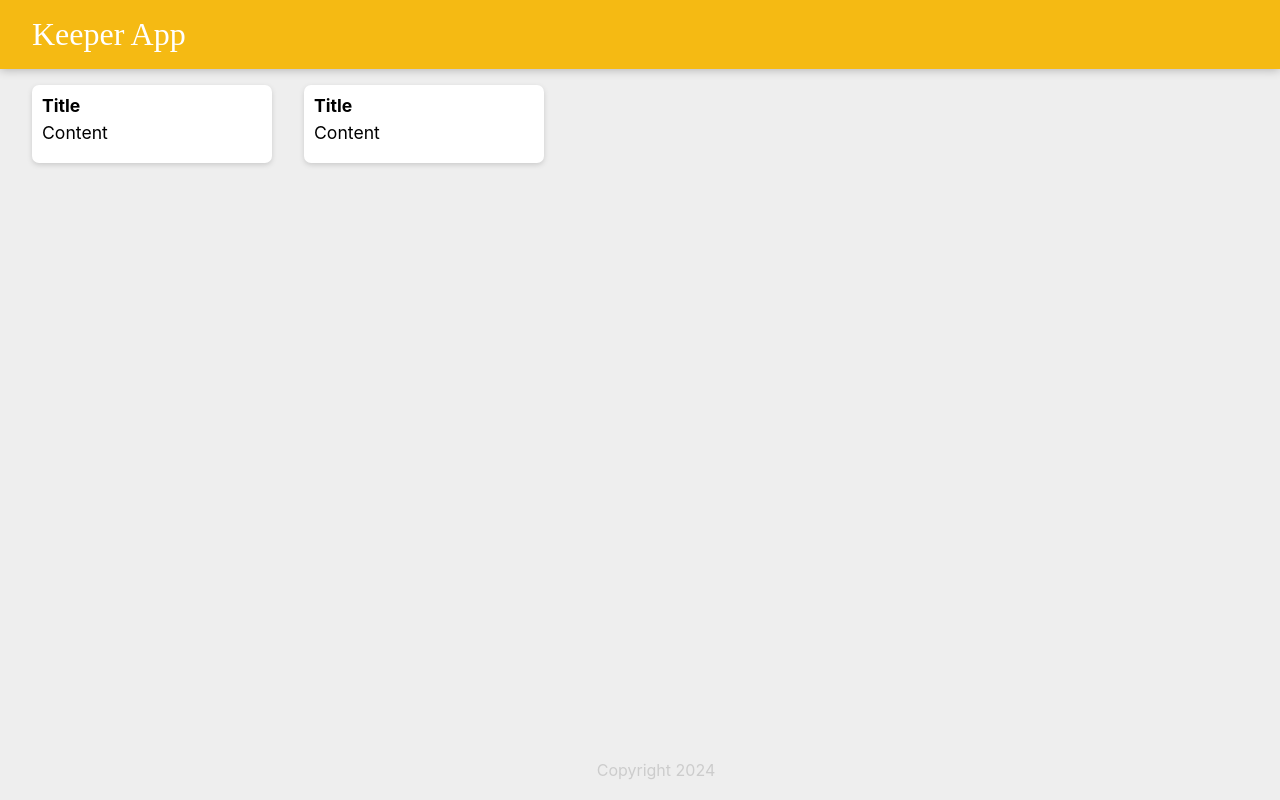
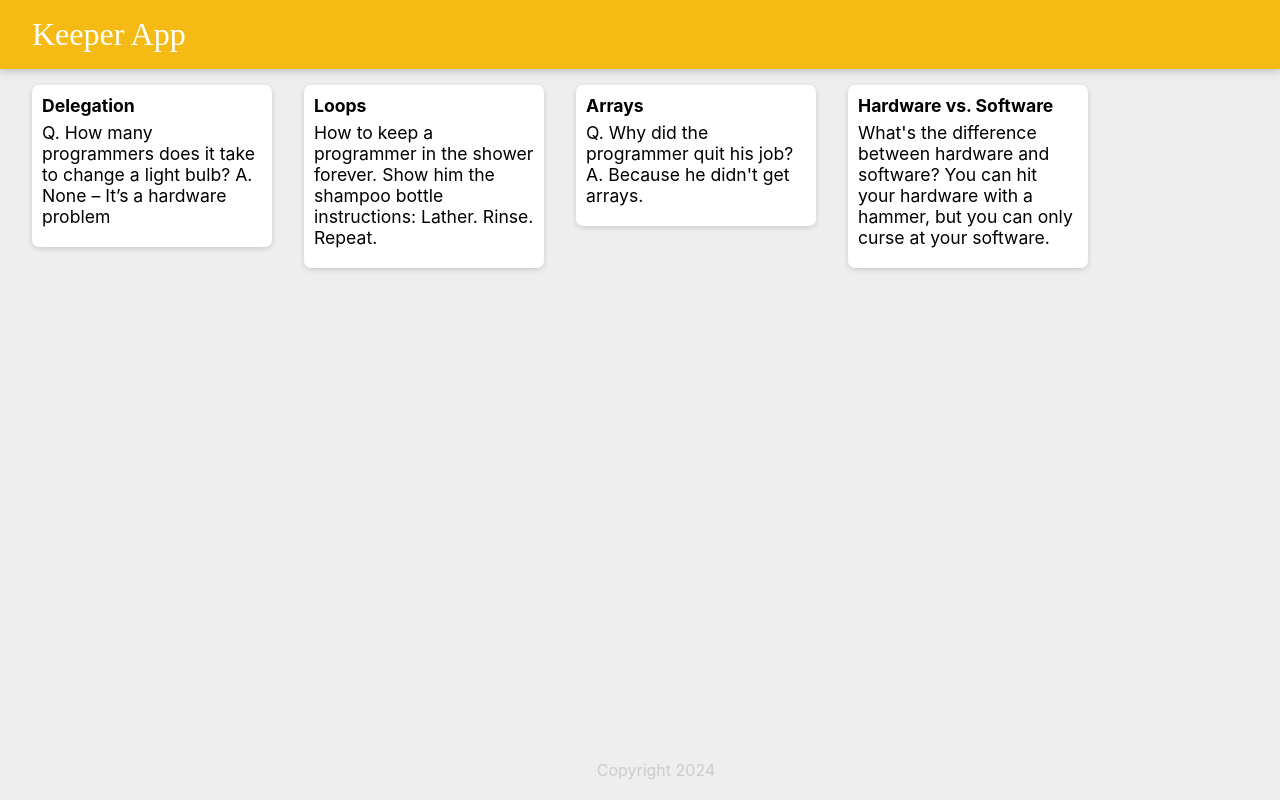
Before and after one commit to YawBoah/my-keeper-app, a React (Create React App) app: page / in a window 1280 px wide. Built offline with nearby package versions, Linux system fonts and the light colour scheme.

Commit message:
Arrow and Map Function

```diff
--- a/src/App.js
+++ b/src/App.js
@@ -3,14 +3,23 @@
 import Header from './Components/Header';
 import Footer from './Components/Footer';
 import Note from './Components/Note';
+import notes from './notes';
+
 
 function App() {
   return (
     <div className="App">
-     <Header/>
-     <Note />
-     <Note />
-     <Footer />
+      <Header />
+      {notes.map(noteList=>{
+        return (
+          <Note
+            key={noteList.id}
+            title={noteList.title}
+            content={noteList.content}
+          />
+        );
+      })}
+      <Footer />
     </div>
   );
 }
--- a/src/Components/Note.jsx
+++ b/src/Components/Note.jsx
@@ -1,10 +1,10 @@
 import React from "react";
 
-function Note() {
+function Note(props) {
   return (
     <div className="note">
-      <h1>Title</h1>
-      <p>Content</p>
+      <h1>{props.title}</h1>
+      <p>{props.content}</p>
     </div>
   );
 }
```
